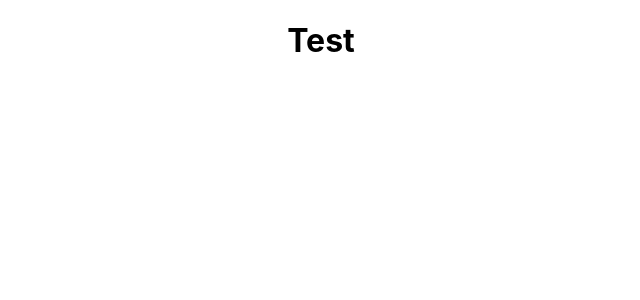
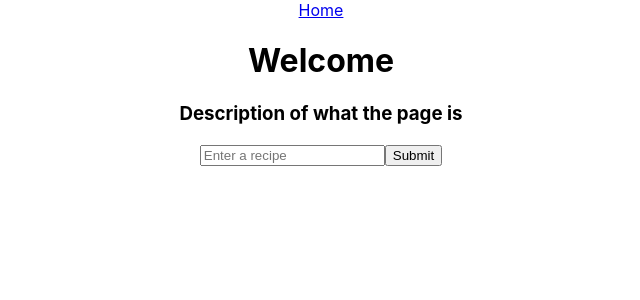
Before and after one commit to ajmurray211/Project-2, a React (Create React App) app: page / in a window 1280 px wide. Shown: the top 300 px of the page, without its empty margins (319-959 px from the left). Built offline with nearby package versions, Linux system fonts and the light colour scheme.

Commit message:
Home Set up a home component and filled it with placeholder data. created a use state and two functions to handle the submit and the change of the text box. created a route and link for the home component and imported it to App.js

```diff
--- a/src/App.js
+++ b/src/App.js
@@ -2,14 +2,35 @@ import logo from './logo.svg';
 import './App.css';
 import {Route, Routes, Link} from 'react-router-dom'
 import {useState, useEffect} from 'react'
+import Home from './Components/Home';
 
 function App() {
+const [searchVal, setSearchVal] = useState('')
 
+const handleChange = (event) => {
+  setSearchVal(event.target.value)
+}
 
+const handleSubmit = (event) => {
+  event.preventDefault()
+  setSearchVal('')
+}
 
   return (
     <div className="App">
-      <h1>Test</h1>
+      <nav>
+        <Link to='/'>Home</Link>
+      </nav>
+
+      <div>
+        <Routes>
+          <Route path='/' element={<Home
+          searchVal={searchVal}
+          handleChange={handleChange}
+          handleSubmit={handleSubmit}
+          />}></Route>
+        </Routes>
+      </div>
     </div>
   );
 }
--- /dev/null
+++ b/src/Components/Home.js
@@ -0,0 +1,14 @@
+const Home = (props) => {
+    return (
+        <div>
+           <h1>Welcome</h1>
+           <h3>Description of what the page is</h3>
+           <form onSubmit={props.handleSubmit}>
+               <input type='text' placeholder='Enter a recipe' onChange={props.handleChange} value={props.searchVal}></input>
+               <input type='submit' ></input>
+           </form>
+        </div>
+    );
+}
+
+export default Home;
```
